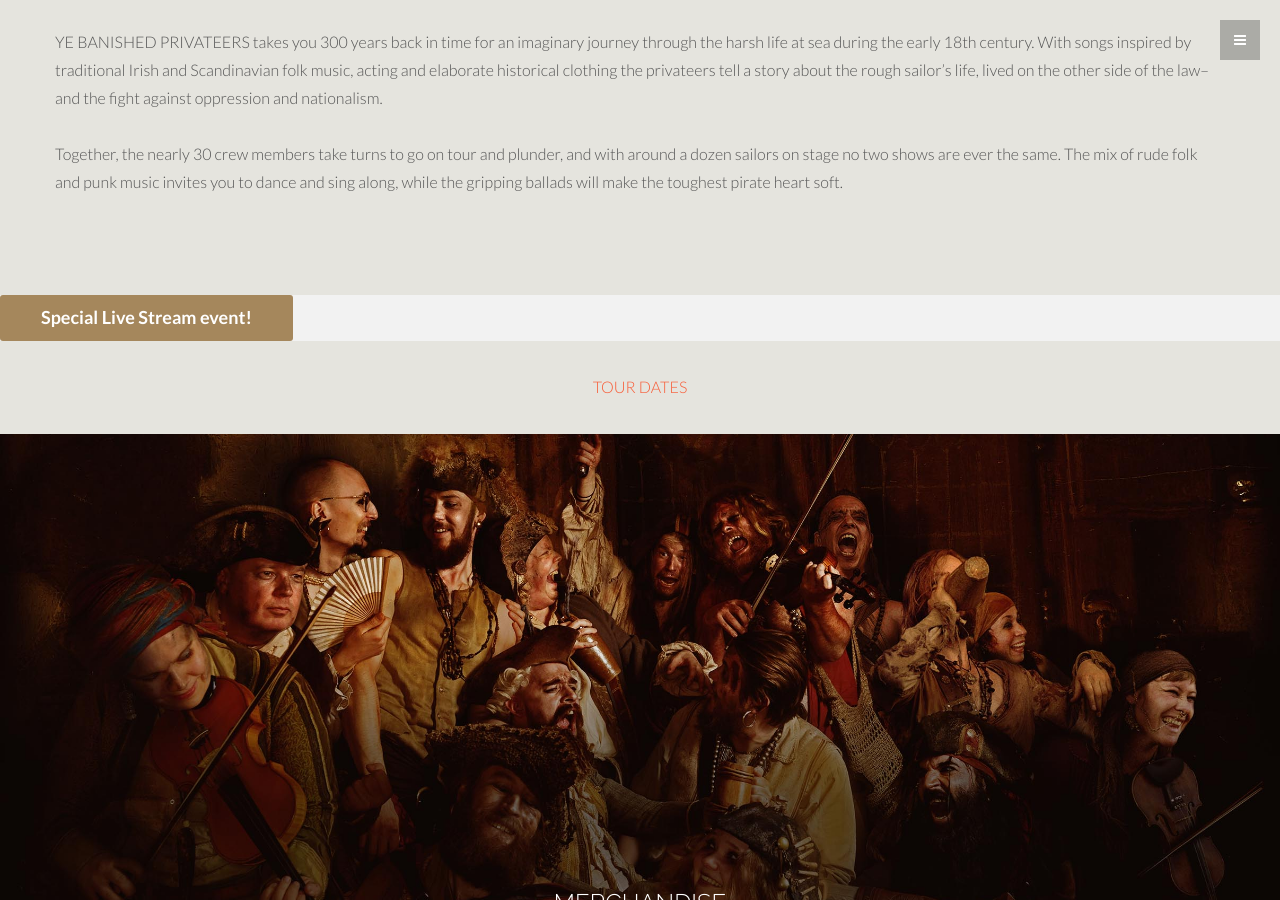
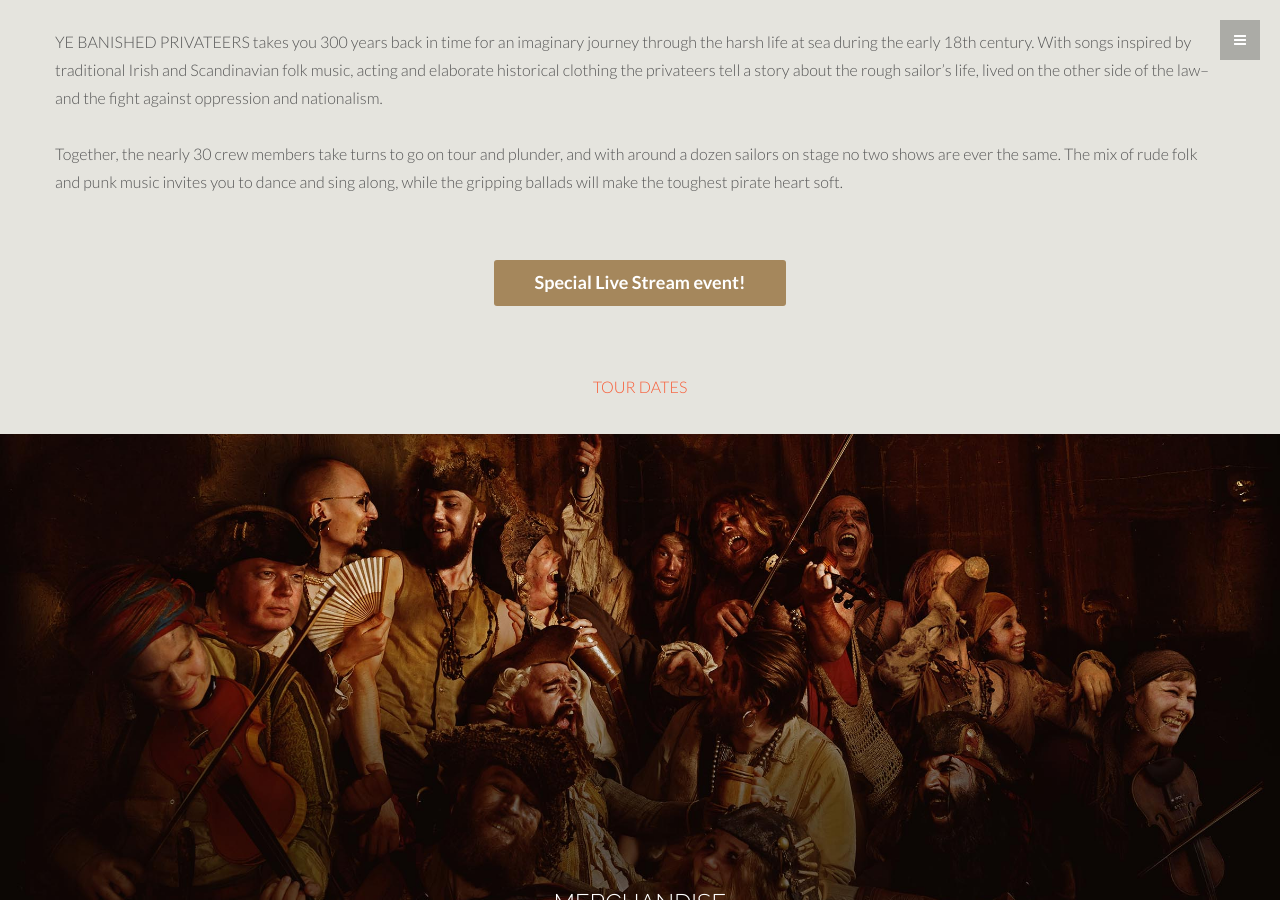
Before and after one commit to danielwerthen/yebanished, a Jekyll site: the page built from index.html, in a window 1280 px wide and 900 px high, scrolled down 897 px. Built offline with Jekyll 4.4.1, drawn with Linux system fonts in a browser that asks for light colours; a script that is not in the unit is left out.

Commit message:
Update index.html

```diff
--- a/index.html
+++ b/index.html
@@ -25,8 +25,8 @@ title: Ye Banished Privateers
         <p>{{ site.data.about.body }}</p>
       </div> <!-- Row -->
     </div><!-- /container -->
+      <a class="btn btn-theme btn-lg" href="http://www.yebanishedprivateers.com/stream">Special Live Stream event!</a>
   </div><!-- /g -->
-  <a class="btn btn-theme btn-lg" href="http://www.yebanishedprivateers.com/stream">Special Live Stream event!</a>
 </section>
 
 <!--
```
